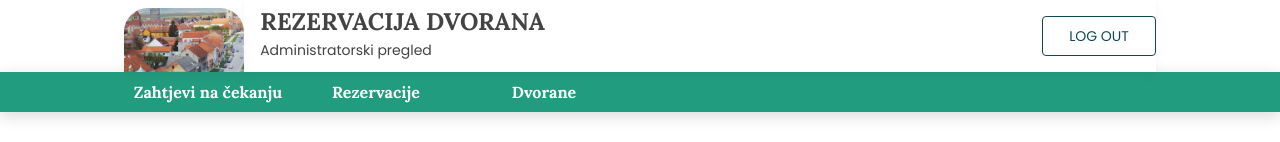
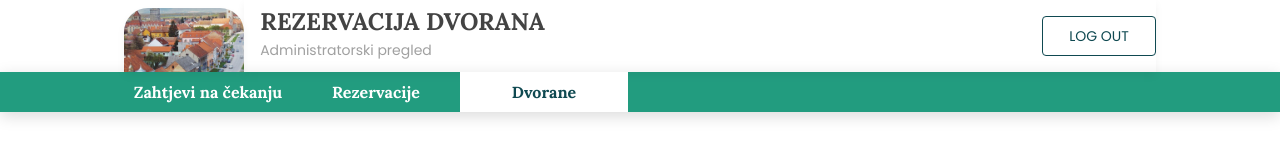
Before and after one commit to ispoljari/speck-academy-booking-app-client, a React (Create React App) app: page /admin-halls in a window 1280 px wide. Shown: the top 142 px of the page. Built offline with nearby package versions, Linux system fonts and the light colour scheme; no server answers.

Commit message:
Done didit

```diff
--- a/src/UI/admin/components/hall-request/AdminHallRequest.js
+++ b/src/UI/admin/components/hall-request/AdminHallRequest.js
@@ -45,7 +45,6 @@ function AdminHallRequest(props) {
     })
       .then(res => {
         props.updatePage();
-        console.log(res);
       })
       .catch(err => {
         console.error(err);
@@ -59,7 +58,6 @@ function AdminHallRequest(props) {
     })
       .then(res => {
         props.updatePage();
-        console.log(res);
       })
       .catch(err => {
         console.error(err);
--- a/src/UI/admin/components/header/AdminHeader.js
+++ b/src/UI/admin/components/header/AdminHeader.js
@@ -1,4 +1,5 @@
 import React from 'react';
+import { NavLink } from 'react-router-dom';
 import KrizevciImg from '../../../../images/krizevci1b1.jpg';
 import {
   HeaderContainer,
@@ -8,7 +9,7 @@ import {
   RezDvoIAdminPregled,
   LogOutButton,
   NavButton,
-  NavLink,
+  NavigationLinkText,
   Navbar,
   Image,
   HeaderTopRight
@@ -16,7 +17,23 @@ import {
 
 const NavTab = props => (
   <NavButton>
-    <NavLink href={props.link}>{props.text}</NavLink>
+    <NavigationLinkText>
+      <NavLink
+        to={props.link}
+        style={{
+          textDecoration: 'none',
+          color: '#ffffff',
+          height: '100%',
+          width: '168px',
+          display: 'flex',
+          justifyContent: 'center',
+          alignItems: 'center'
+        }}
+        activeStyle={{ color: '#0f4951', backgroundColor: '#ffffff' }}
+      >
+        {props.text}
+      </NavLink>
+    </NavigationLinkText>
   </NavButton>
 );
 
--- a/src/UI/admin/components/header/AdminHeaderStyle.js
+++ b/src/UI/admin/components/header/AdminHeaderStyle.js
@@ -12,7 +12,6 @@ const HeaderTopRight = styled.header`
   flex-direction: row;
   height: 72px;
   box-shadow: 0 4px 8px 0 rgba(0, 0, 0, 0.05);
-  background-color: #ffffff;
 `;
 const RezDvoIAdminPregled = styled.div``;
 const HeaderTitle = styled.h1`
@@ -33,6 +32,7 @@ const HeaderTitleGray = styled.h2`
   letter-spacing: normal;
   color: #434343;
   padding-left: 16px;
+  opacity: 0.5;
 `;
 const LogOutButton = styled.button`
   width: 114px;
@@ -61,7 +61,7 @@ const NavButton = styled.div`
   height: 100%;
   display: flex;
 `;
-const NavLink = styled.a`
+const NavigationLinkText = styled.p`
   text-decoration: none;
   display: flex;
   justify-content: center;
@@ -73,10 +73,6 @@ const NavLink = styled.a`
   font-size: 16px;
   font-weight: bold;
   color: #ffffff;
-  :hover {
-    color: #0f4951;
-    background-color: #ffffff;
-  }
 `;
 
 const Image = styled.img`
@@ -107,7 +103,7 @@ export {
   RezDvoIAdminPregled,
   LogOutButton,
   NavButton,
-  NavLink,
+  NavigationLinkText,
   Navbar,
   Image,
   HeaderTopRight
```
